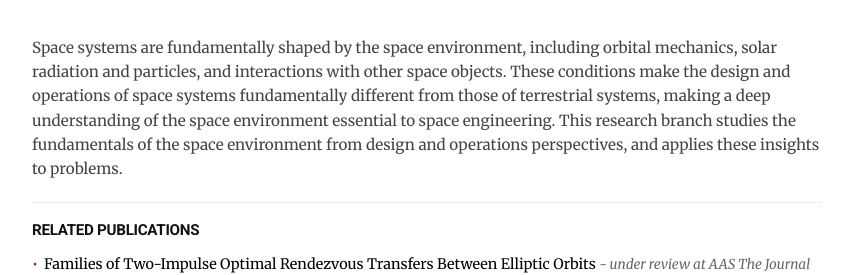
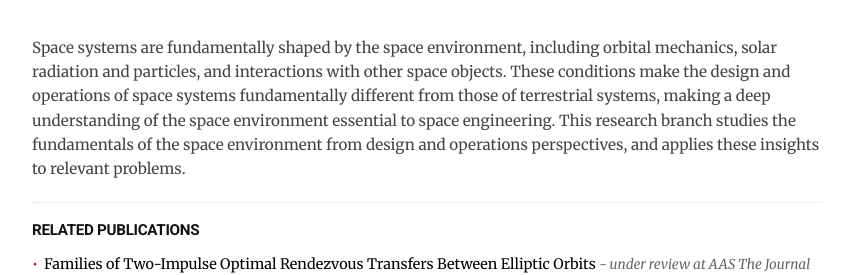
Before and after one commit to jaewoo-space/jaewoo-space.github.io, a Jekyll site: the page built from research.md, in a window 1280 px wide and 900 px high, scrolled down 3864 px, cut to the strip 222-497 px from the top of the window. Shown: the whole strip, without its empty margins (213-1063 px from the left). Built offline with Jekyll 4.4.1, drawn with Linux system fonts in a browser that asks for light colours.

Commit message:
update260614

```diff
--- a/_data/research.yml
+++ b/_data/research.yml
@@ -28,7 +28,7 @@
 - title: "Fundamentals of Space Environment from Design & Operations Perspectives"
   image: "/assets/video/research_astrodynamics.mp4"
   caption: "Rendezvous transfers between elliptic orbits with porkchop plot and its lift to 3D space."
-  description: "Space systems are fundamentally shaped by the space environment, including orbital mechanics, solar radiation and particles, and interactions with other space objects. These conditions make the design and operations of space systems fundamentally different from those of terrestrial systems, making a deep understanding of the space environment essential to space engineering. This research branch studies the fundamentals of the space environment from design and operations perspectives, and applies these insights to problems."
+  description: "Space systems are fundamentally shaped by the space environment, including orbital mechanics, solar radiation and particles, and interactions with other space objects. These conditions make the design and operations of space systems fundamentally different from those of terrestrial systems, making a deep understanding of the space environment essential to space engineering. This research branch studies the fundamentals of the space environment from design and operations perspectives, and applies these insights to relevant problems."
   related_papers:
     - "Families of Two-Impulse Optimal Rendezvous Transfers Between Elliptic Orbits"
     - "Korean Space Collision Risk Analysis Software Based on 3D-Cell Model"
```
